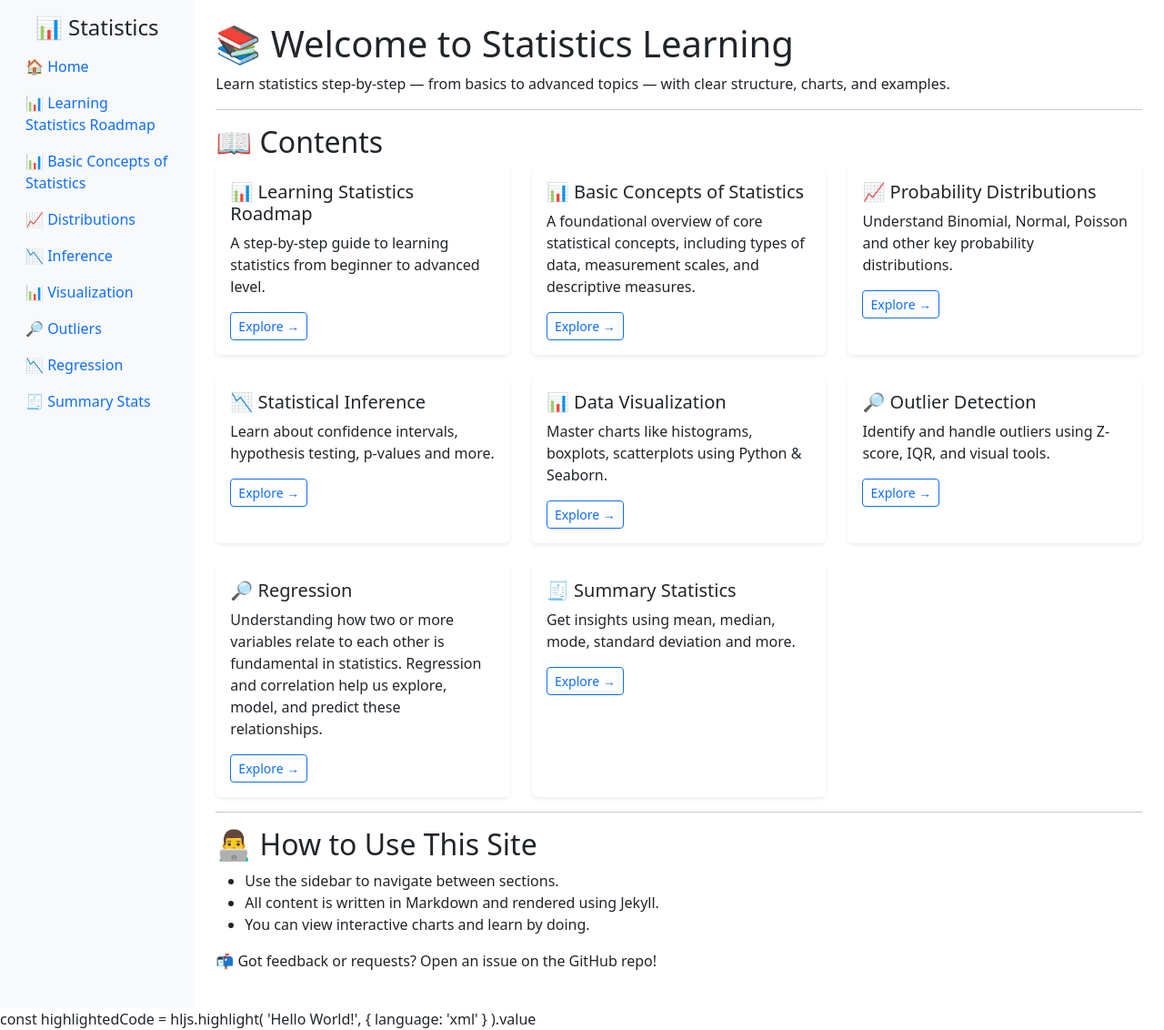
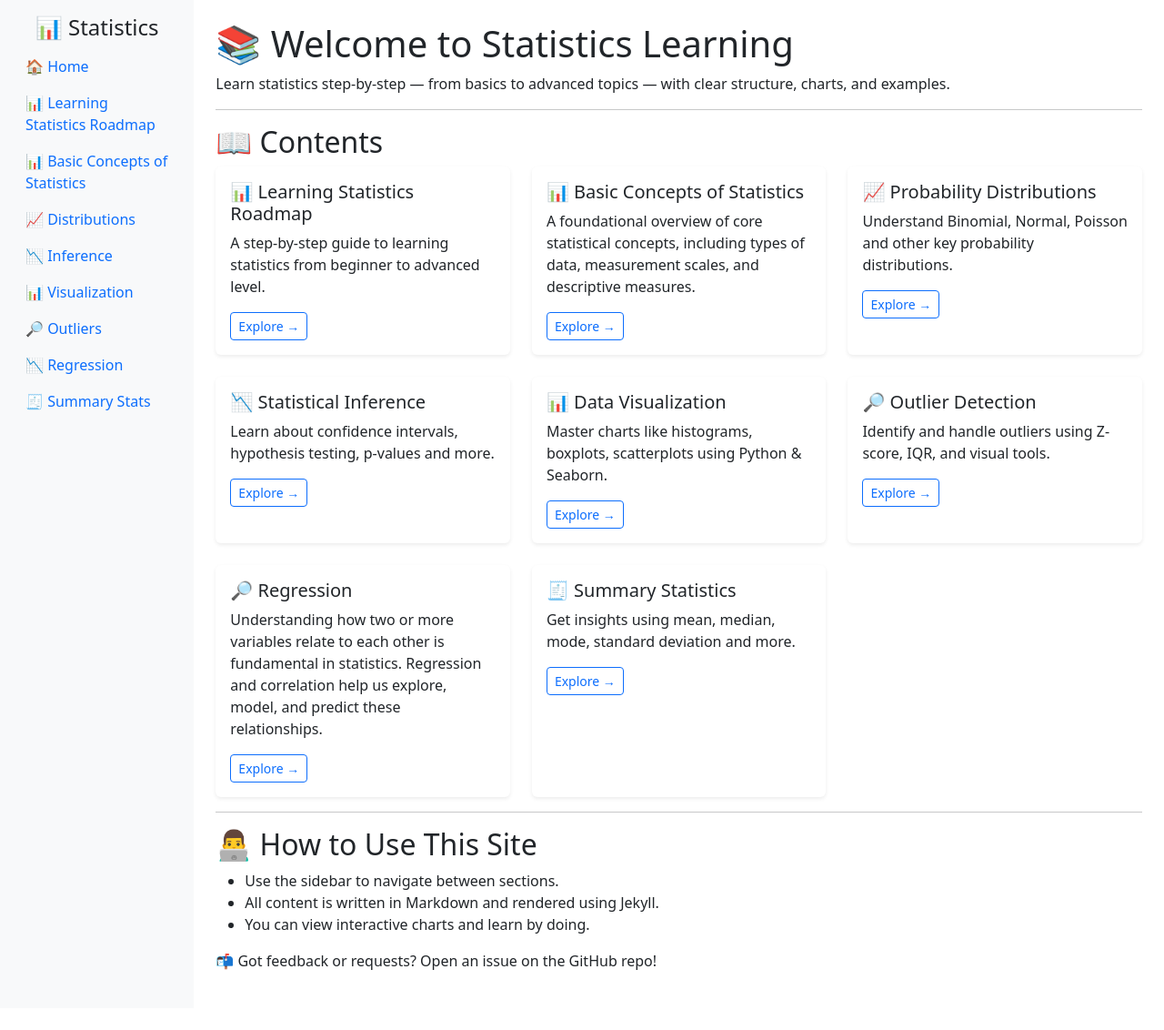
Before and after one commit to buribalkan/Statistics, a Jekyll site: the page built from index.md, in a window 1280 px wide. Shown: the whole page at 91% size. Built offline with Jekyll 4.4.1, drawn with Linux system fonts in a browser that asks for light colours; nearby versions of some CDN libraries; after the commit the page ends 1108 px from its top, so only the background shows below that.

Commit message:
Update default.html

```diff
--- a/_layouts/default.html
+++ b/_layouts/default.html
@@ -43,10 +43,7 @@
   </div>
 </div>
 
-const highlightedCode = hljs.highlight(
-  '<span>Hello World!</span>',
-  { language: 'xml' }
-).value
+
 
 <script type="module">
   import hljs from 'https://cdnjs.cloudflare.com/ajax/libs/highlight.js/11.11.1/es/highlight.min.js';
```
